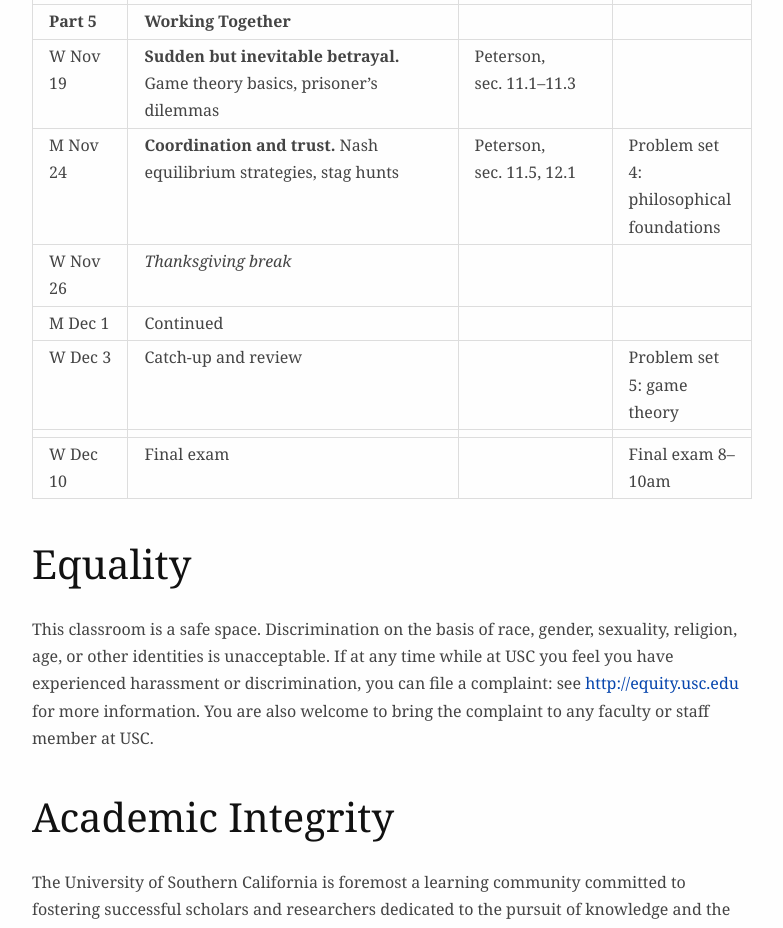
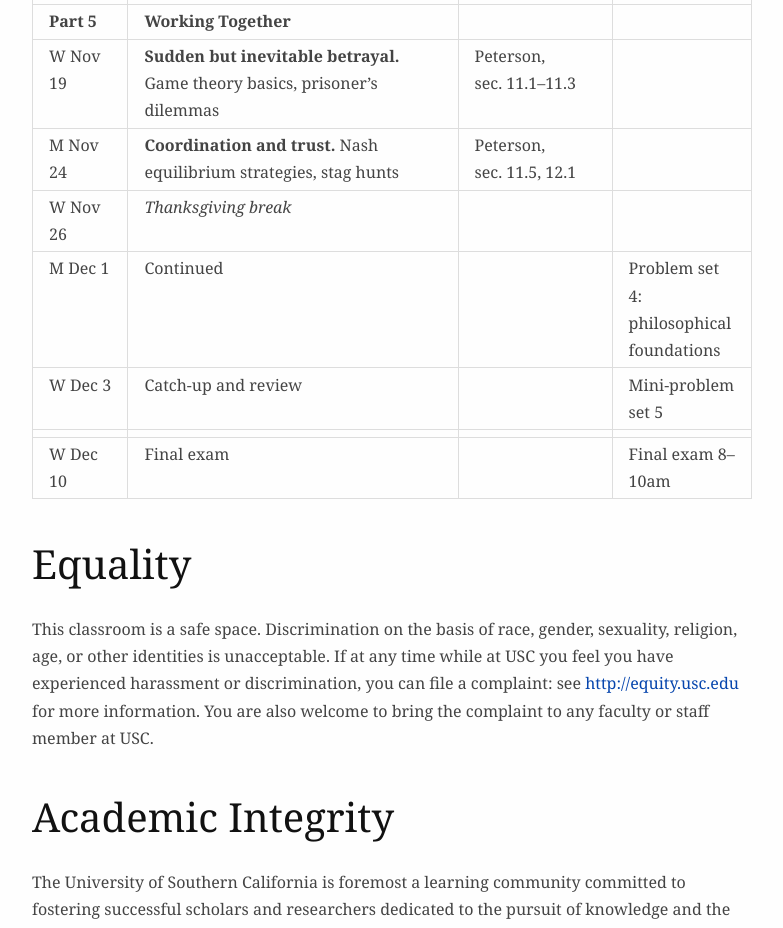
Before and after one commit to jefelino/jefelino.github.io, a website: page courses/probability-fall-2025.html in a window 1280 px wide. Shown: the part 10647-11575 px from the top of the page, without its empty margins (248-1031 px from the left). Drawn offline with Linux system fonts and the light colour scheme.

Commit message:
Update syllabus for Fall 2025

```diff
--- a/courses/probability-fall-2025.html
+++ b/courses/probability-fall-2025.html
@@ -686,8 +686,7 @@ betrayal.</strong> Game theory basics, prisoner’s dilemmas</td>
 <td style="text-align: left;"><strong>Coordination and trust.</strong>
 Nash equilibrium strategies, stag hunts</td>
 <td style="text-align: left;">Peterson, sec. 11.5, 12.1</td>
-<td style="text-align: left;">Problem set 4: philosophical
-foundations</td>
+<td style="text-align: left;"></td>
 </tr>
 <tr>
 <td style="text-align: left;">W Nov 26</td>
@@ -699,13 +698,14 @@ foundations</td>
 <td style="text-align: left;">M Dec 1</td>
 <td style="text-align: left;">Continued</td>
 <td style="text-align: left;"></td>
-<td style="text-align: left;"></td>
+<td style="text-align: left;">Problem set 4: philosophical
+foundations</td>
 </tr>
 <tr>
 <td style="text-align: left;">W Dec 3</td>
 <td style="text-align: left;">Catch-up and review</td>
 <td style="text-align: left;"></td>
-<td style="text-align: left;">Problem set 5: game theory</td>
+<td style="text-align: left;">Mini-problem set 5</td>
 </tr>
 <tr>
 <td style="text-align: left;"></td>
```
